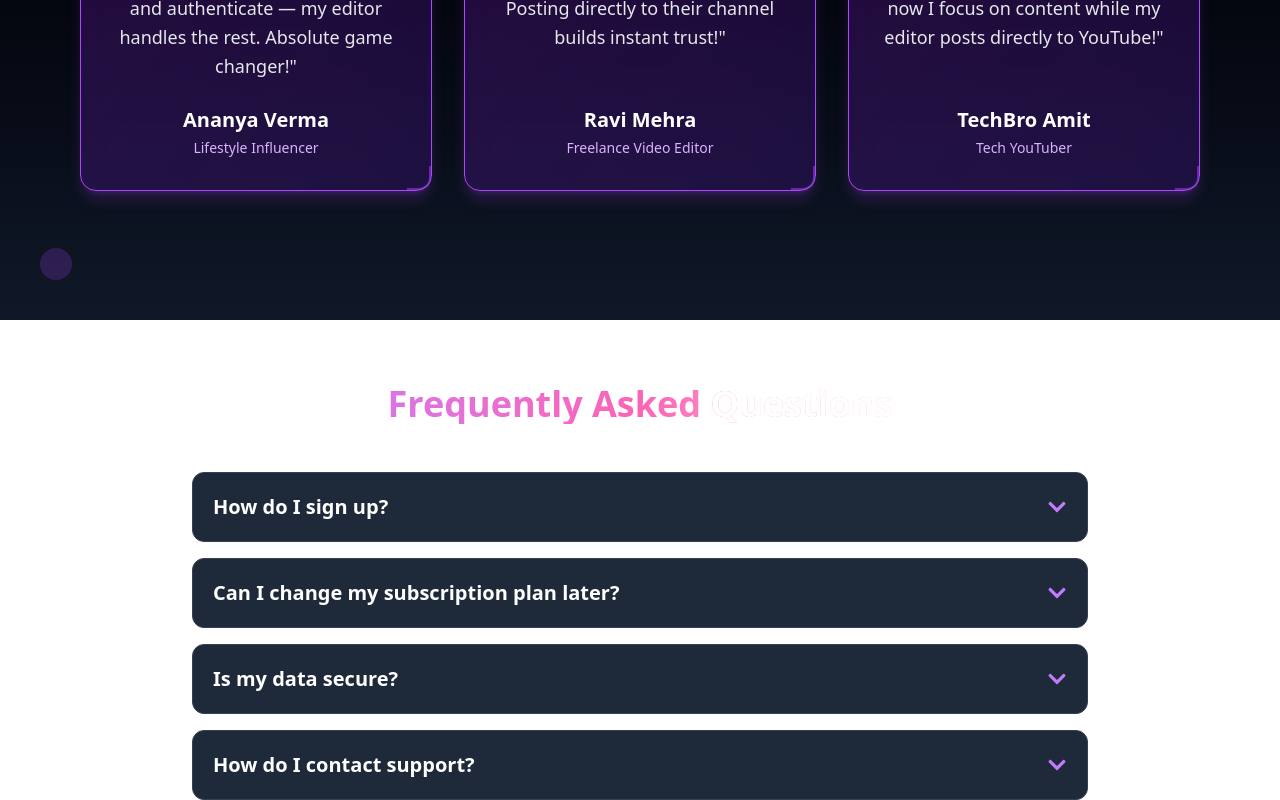
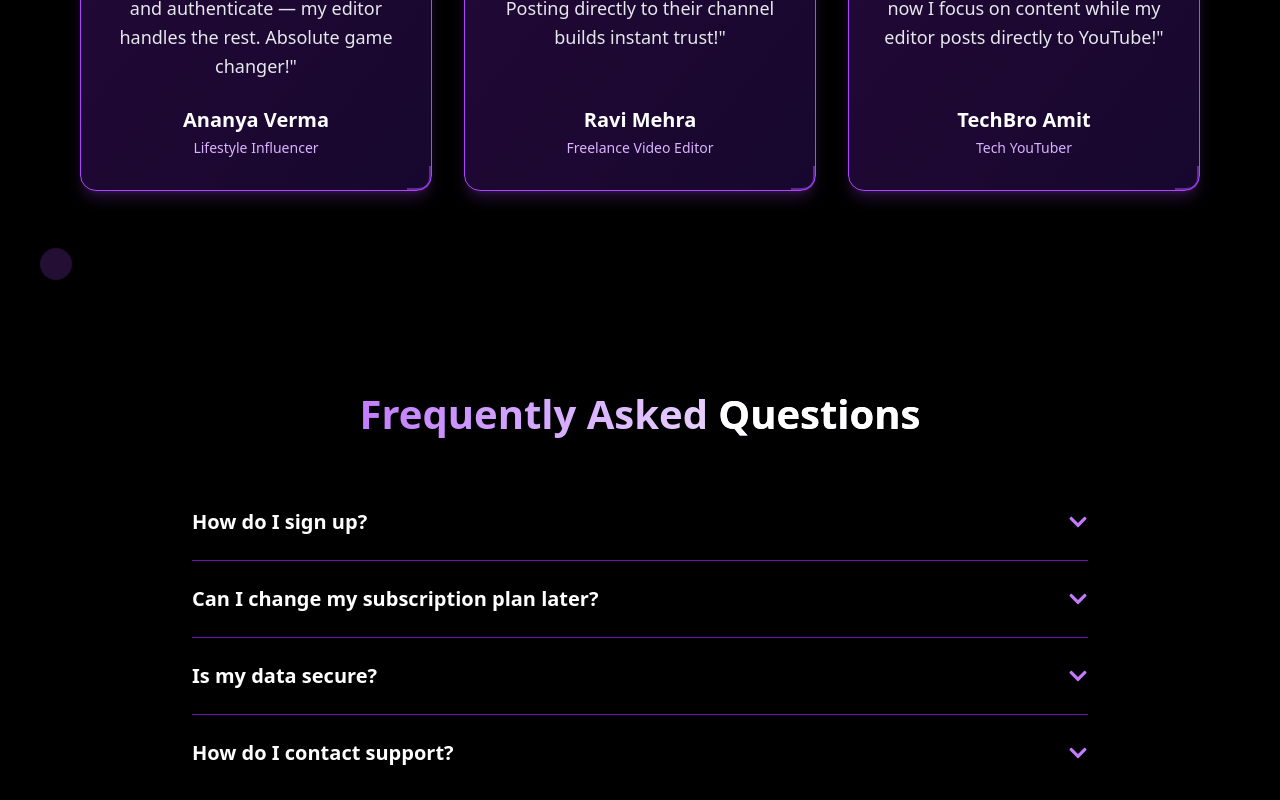
Before and after one commit to samar-abbas-786/TubeGate, a Next.js app: page / in a window 1280 px wide. Shown: the part 2000-2800 px from the top of the page. Built offline with nearby package versions, Linux system fonts and the light colour scheme.

Commit message:
Nav h=chnage

```diff
--- a/components/FAQ/page.jsx
+++ b/components/FAQ/page.jsx
@@ -1,4 +1,5 @@
 "use client";
+
 import { useState } from "react";
 import { FaChevronDown, FaChevronUp } from "react-icons/fa";
 
@@ -21,20 +22,29 @@ const faqs = [
   {
     question: "How do I contact support?",
     answer:
-      "You can reach our support team via the Contact Us page or by emailing support@example.com.",
+      "You can reach our support team via the Contact Us page or by emailing syedsamar405@gmail.com.",
   },
 ];
 
 export default function FAQs() {
   return (
-    <section id="faq" className="max-w-4xl mx-auto px-6 md:px-0 py-16">
-      <h2 className="text-3xl md:text-4xl font-extrabold bg-gradient-to-r from-purple-400 via-pink-400 to-white bg-clip-text text-transparent mb-12 text-center">
+    <section
+      id="faq"
+      className="relative bg-gradient-to-b from-black to-black min-h-screen flex flex-col items-center px-6 md:px-12 py-16 text-gray-300 overflow-hidden"
+    >
+      {/* Background Blur Pulses */}
+      <div className="absolute inset-0 overflow-hidden opacity-20 -z-10">
+        <div className="absolute top-1/4 left-1/4 w-72 h-72 rounded-full bg-purple-700/30 blur-[120px] animate-pulse" />
+        <div className="absolute bottom-1/4 right-1/4 w-72 h-72 rounded-full bg-purple-900/30 blur-[120px] animate-pulse delay-300" />
+      </div>
+
+      <h2 className="p-2 text-3xl sm:text-4xl md:text-[2.5rem] font-extrabold bg-gradient-to-r from-purple-400 to-white bg-clip-text text-transparent mb-10 text-center max-w-4xl">
         Frequently Asked <span className="text-white">Questions</span>
       </h2>
 
-      <div className="space-y-4">
-        {faqs.map(({ question, answer }, i) => (
-          <FAQItem key={i} question={question} answer={answer} />
+      <div className="max-w-4xl w-full divide-y divide-purple-800">
+        {faqs.map((faq, index) => (
+          <FAQItem key={index} {...faq} />
         ))}
       </div>
     </section>
@@ -45,29 +55,26 @@ function FAQItem({ question, answer }) {
   const [open, setOpen] = useState(false);
 
   return (
-    <div
-      className="bg-gray-800 bg-opacity-30 rounded-xl border border-gray-700 p-5 cursor-pointer select-none"
-      onClick={() => setOpen(!open)}
-      aria-expanded={open}
-      aria-controls={`faq-answer-${question}`}
-    >
-      <div className="flex items-center justify-between">
-        <h3 className="text-lg md:text-xl font-semibold text-white">
+    <div className="py-6">
+      <button
+        className="w-full flex justify-between items-center text-left group"
+        onClick={() => setOpen(!open)}
+        aria-expanded={open}
+      >
+        <span className="text-white text-lg md:text-xl font-semibold transition duration-300 group-hover:text-purple-400">
           {question}
-        </h3>
-        <div className="text-purple-400">
+        </span>
+        <span className="text-purple-400 transition duration-300 group-hover:rotate-180">
           {open ? <FaChevronUp size={20} /> : <FaChevronDown size={20} />}
-        </div>
+        </span>
+      </button>
+      <div
+        className={`overflow-hidden transition-all duration-300 ease-in-out ${
+          open ? "max-h-40 mt-3 opacity-100" : "max-h-0 opacity-0"
+        }`}
+      >
+        <p className="text-gray-300 text-base leading-relaxed">{answer}</p>
       </div>
-
-      {open && (
-        <p
-          id={`faq-answer-${question}`}
-          className="mt-3 text-gray-300 text-base md:text-lg leading-relaxed"
-        >
-          {answer}
-        </p>
-      )}
     </div>
   );
 }
--- a/components/Navbar/page.jsx
+++ b/components/Navbar/page.jsx
@@ -36,7 +36,12 @@ const Navbar = () => {
       {
         label: "Dashboard",
         href: "/Dashboard/IncomingVideoUpload",
-        icon: <SiSharex className="mr-2" />,
+        icon: "🛂",
+      },
+      {
+        label: "Pricing",
+        href: "/Dashboard/IncomingVideoUpload",
+        icon: "💲",
       },
     ];
 
@@ -46,24 +51,24 @@ const Navbar = () => {
             {
               label: "My User",
               href: "/My User",
-              icon: <IoMdNotificationsOutline className="mr-2" />,
+              icon: "👤",
             },
             {
               label: "All User",
               href: "/User-List",
-              icon: <SiSharex className="mr-2" />,
+              icon: "👥",
             },
           ]
         : [
             {
               label: "My Editor",
               href: "/My Editor",
-              icon: <IoMdNotificationsOutline className="mr-2" />,
+              icon: "👤",
             },
             {
               label: "All Editor",
               href: "/Editor-List",
-              icon: <SiSharex className="mr-2" />,
+              icon: "👥",
             },
           ];
 
--- a/components/Testimonials/page.jsx
+++ b/components/Testimonials/page.jsx
@@ -76,7 +76,7 @@ export default function Testimonials() {
   return (
     <section
       id="testimonials"
-      className="relative bg-gradient-to-b from-black to-gray-900 min-h-screen flex flex-col items-center px-4 sm:px-8 py-12 md:py-16 lg:py-20 text-gray-300 overflow-hidden"
+      className="relative bg-gradient-to-b from-black to-black min-h-screen flex flex-col items-center px-4 sm:px-8 py-12 md:py-16 lg:py-20 text-gray-300 overflow-hidden"
     >
       {/* Background Glow Effects */}
       <div className="absolute inset-0 overflow-hidden opacity-30 -z-10">
```
Also changed, not shown: components/Pricing/page.jsx (added).
